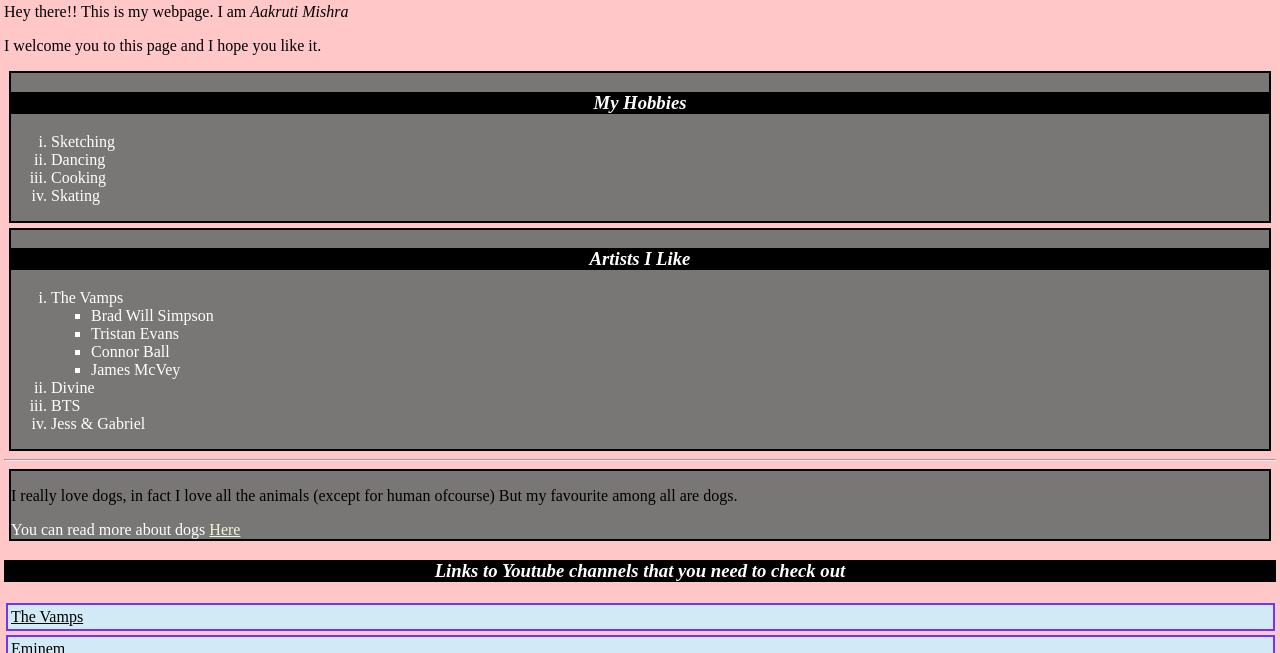
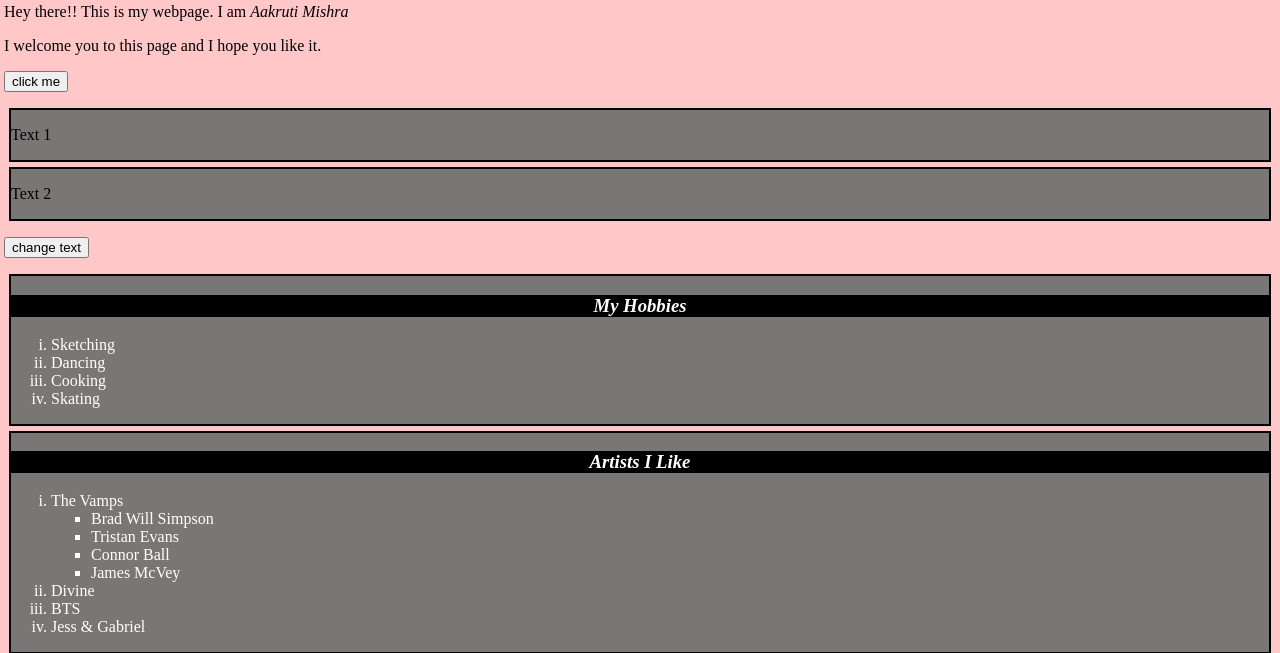
Before and after one commit to aakruti27/bruno, a plain HTML site: page index.html in a window 1280 px wide. Shown: the part 147-800 px from the top of the page. Drawn offline with Linux system fonts and the light colour scheme.

Commit message:
java script updates

```diff
--- a/index.html
+++ b/index.html
@@ -4,6 +4,7 @@
 	<meta charset="UTF-8">
 	<title>Enchanted</title>
 	<link rel="stylesheet" href="stylepage.css">
+	<script src="javasc.js"></script>
 </head>
 <header>
 <h1>AAKRUTI MISHRA</h1>
@@ -12,6 +13,18 @@
 	<h1>Welcome To My Styled Page</h1>
 	<p>Hey there!! This is my webpage. I am <em>Aakruti Mishra</em></p>
 	<p>I welcome you to this page and I hope you like it.</p>
+	<p>
+	<input type="button" value="click me" onclick="dochange()">
+	</p>
+	<div id="d1">
+		<p>Text 1</p>
+	</div>
+	<div id="d2">
+		<p>Text 2</p>
+	</div>
+	<p>
+	<input type="button" value="change text" onclick="chgtxt()">
+	</p>
 	<div>
 		<h3>My Hobbies</h3>
 		<ol>
```
